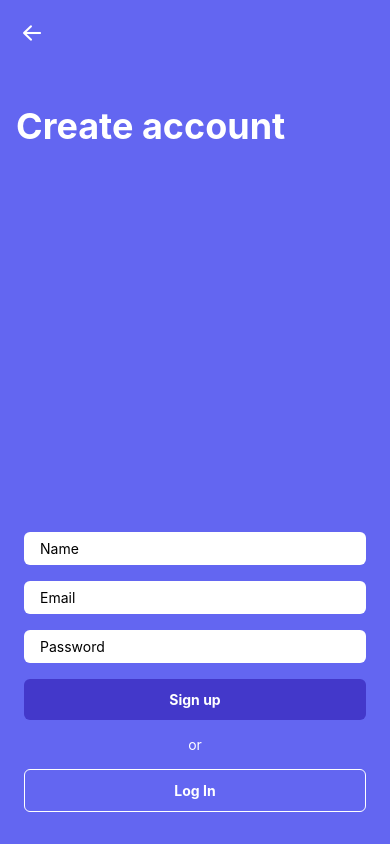
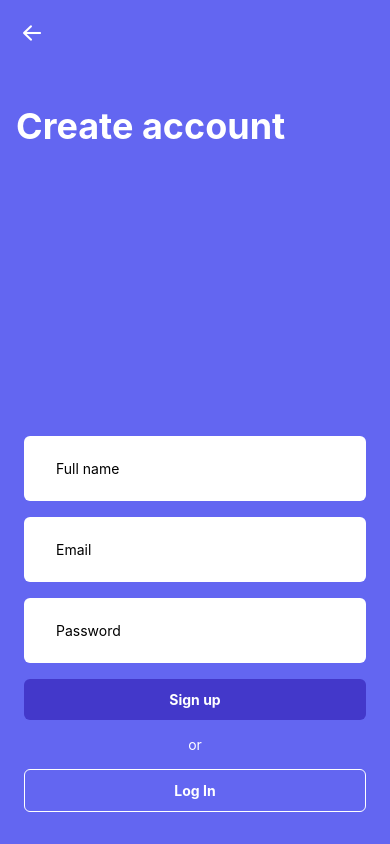
Before and after one commit to PedroSupimpa/lost_found-frontend, a React Native app in the folder lost_found/: screen /Signup in a window 390 px wide. Built offline with nearby package versions, Linux system fonts and the light colour scheme.

Commit message:
Refactor Signup screen to use react-hook-form

```diff
--- a/lost_found/src/screens/Signup.tsx
+++ b/lost_found/src/screens/Signup.tsx
@@ -3,21 +3,36 @@ import { NativeStackNavigationProp } from "@react-navigation/native-stack";
 import { Text, TextInput, TouchableOpacity, View } from "react-native";
 import { SafeAreaView } from "react-native-safe-area-context";
 import { AntDesign } from "@expo/vector-icons";
-import { createUser } from "../service/userService";
+import { Controller, useForm } from "react-hook-form";
+import { IUserRequest, createUser } from "../service/userService";
 
 export default function Signup() {
   const navigation = useNavigation<NativeStackNavigationProp<ParamListBase>>();
 
-  const creatingUser = {
-    name: "John Doe",
-    phone: "123456789",
-    email: "JohnDoe@gmail.com",
-    password: "123456789",
-    address: {
-      zipcode: "123456789",
-      address: "John Doe's Street",
-      number: "123",
+  const {
+    control,
+    handleSubmit,
+    reset,
+    formState: { errors },
+  } = useForm({
+    defaultValues: {
+      name: "",
+      email: "",
+      password: "",
+      phone: "",
     },
+  });
+
+  const onSubmit = async (data: IUserRequest) => {
+    try {
+      await createUser(data);
+      reset();
+    } catch (error) {
+      console.error(error);
+      alert(
+        "Signup failed. Please check your internet connection and try again."
+      );
+    }
   };
 
   return (
@@ -31,28 +46,80 @@ export default function Signup() {
           Create account
         </Text>
       </View>
+
       <View className="flex-1 items-center justify-end m-6">
+        {/* Name Input */}
         <View className="bg-white w-full rounded-md my-2 py-2 px-4">
-          <TextInput placeholder="Name" />
+          <Controller
+            control={control}
+            rules={{ required: "Name is required" }}
+            render={({ field: { onChange, onBlur, value } }) => (
+              <TextInput
+                placeholder="Full name"
+                onBlur={onBlur}
+                onChangeText={onChange}
+                value={value}
+                className="bg-white w-full rounded-md my-2 py-2 px-4"
+              />
+            )}
+            name="name"
+          />
+          {errors.name && <Text>{errors.name.message}</Text>}
         </View>
 
+        {/* Email Input */}
         <View className="bg-white w-full rounded-md my-2 py-2 px-4">
-          <TextInput placeholder="Email" />
+          <Controller
+            control={control}
+            rules={{ required: "Email is required" }}
+            render={({ field: { onChange, onBlur, value } }) => (
+              <TextInput
+                placeholder="Email"
+                onBlur={onBlur}
+                onChangeText={onChange}
+                value={value}
+                className="bg-white w-full rounded-md my-2 py-2 px-4"
+              />
+            )}
+            name="email"
+          />
+          {errors.email && <Text>{errors.email.message}</Text>}
         </View>
 
+        {/* Password Input */}
         <View className="bg-white w-full rounded-md my-2 py-2 px-4">
-          <TextInput placeholder="Password" secureTextEntry={true} />
+          <Controller
+            control={control}
+            rules={{
+              required: "Password is required",
+              minLength: {
+                value: 8,
+                message: "Password must be at least 8 characters long",
+              },
+            }}
+            render={({ field: { onChange, onBlur, value } }) => (
+              <TextInput
+                placeholder="Password"
+                onBlur={onBlur}
+                onChangeText={onChange}
+                value={value}
+                secureTextEntry={true}
+                className="bg-white w-full rounded-md my-2 py-2 px-4"
+              />
+            )}
+            name="password"
+          />
+          {errors.password && <Text>{errors.password.message}</Text>}
         </View>
 
         <TouchableOpacity
           className="bg-indigo-700 w-full py-3 rounded-md my-2"
-          onPress={() => createUser(creatingUser)}
+          onPress={handleSubmit(onSubmit)} // This line handles the form submission
         >
           <Text className="text-white text-center font-bold">Sign up</Text>
         </TouchableOpacity>
 
         <Text className="my-2 text-white">or</Text>
-
         <TouchableOpacity className="bg-transparent border border-white w-full py-3 rounded-md my-2">
           <Text
             className="text-white text-center font-bold"
```
